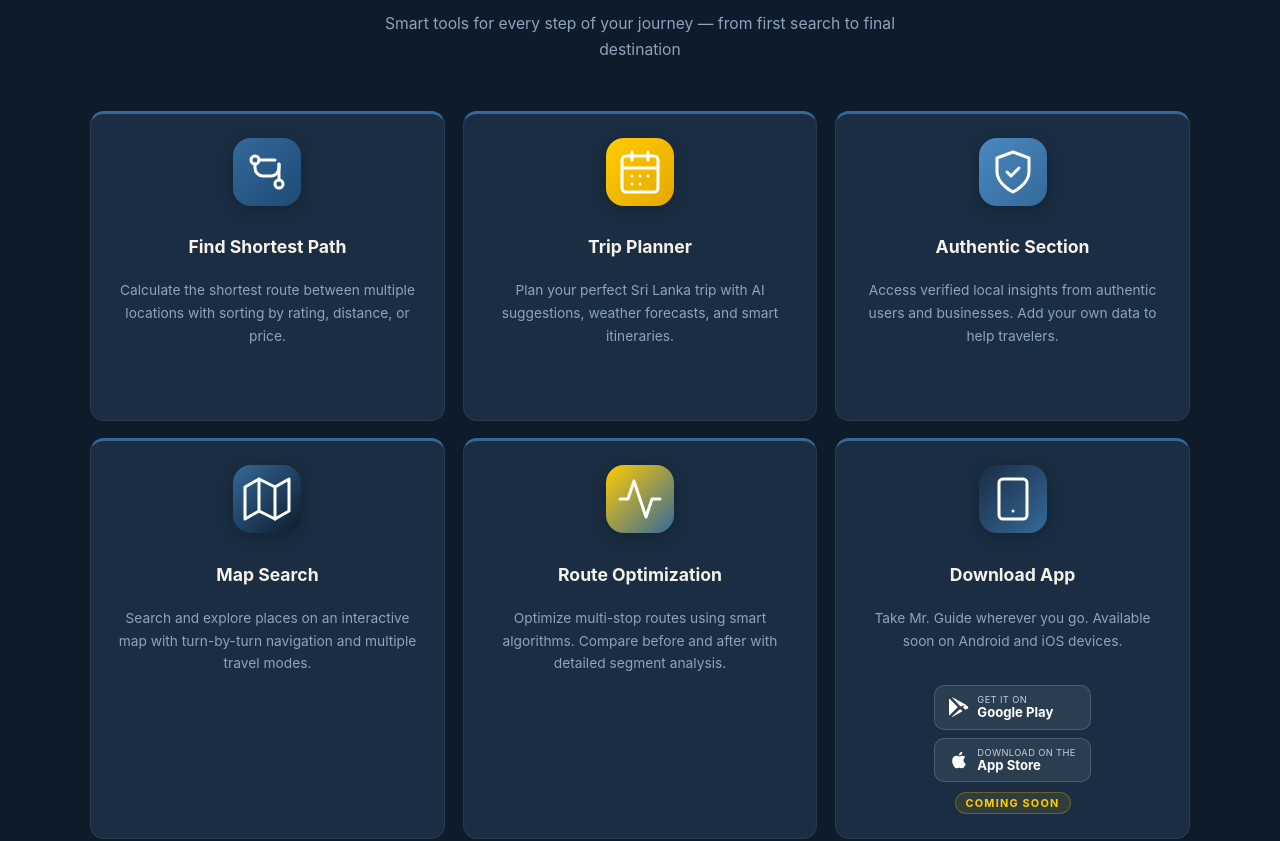
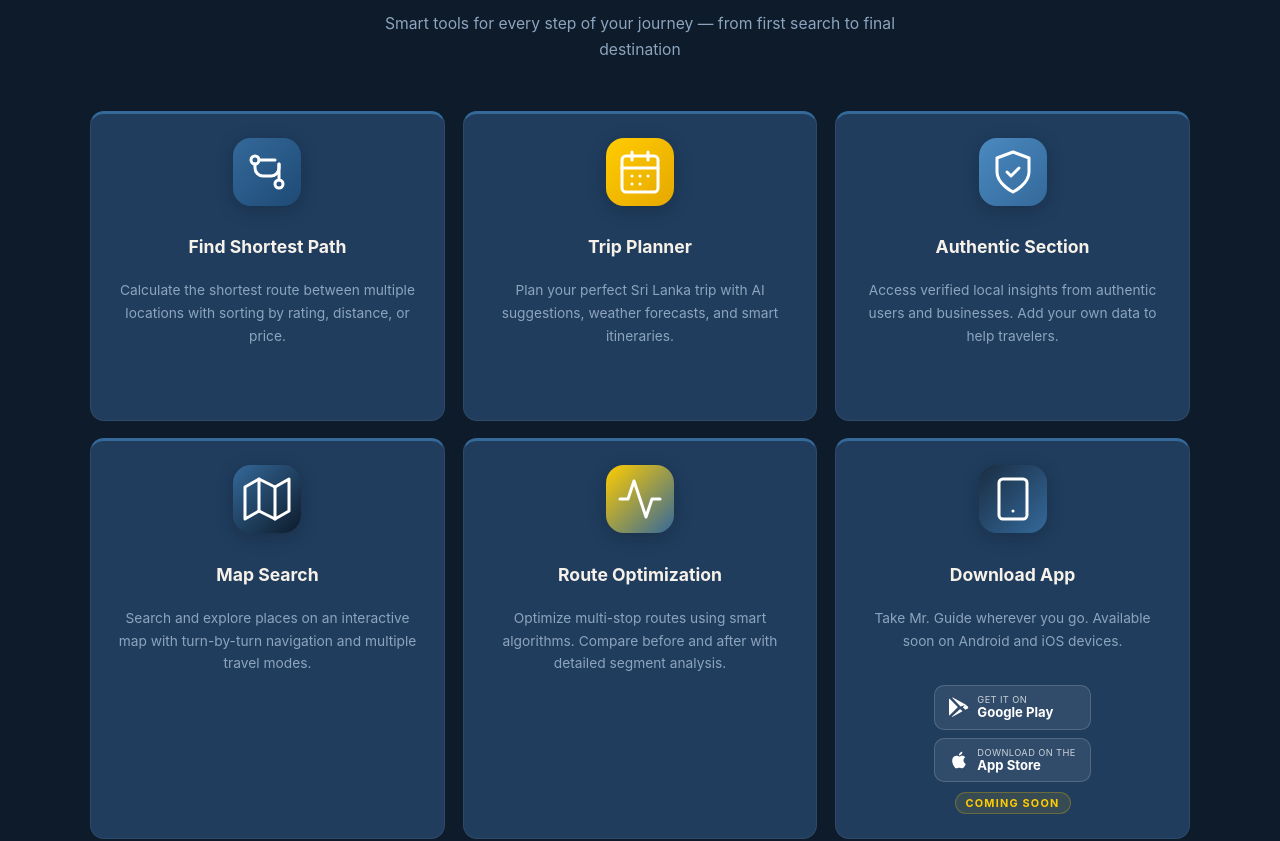
Before and after one commit to bandarathiwanka128/MRGUIDE, a React (Create React App) app in the folder frontend/: page / in a window 1280 px wide. Shown: the part 1634-2475 px from the top of the page. Built offline with nearby package versions, Linux system fonts and the light colour scheme; no server answers.

Commit message:
Updated git configuration and fixed routing issue

```diff
--- a/frontend/src/App.css
+++ b/frontend/src/App.css
@@ -11,7 +11,7 @@
   --blue-dark: #2a5580;
   --blue-light: #4a89c0;
   --cream: #F6F1E9;
-  --error: #e05252;
+  --error: #e33a3a;
   --success: #4caf50;
 }
 
@@ -19,8 +19,8 @@
 [data-theme="dark"] {
   --bg: #0D1B2A;
   --bg-surface: #132238;
-  --bg-card: #1a2d42;
-  --bg-card-hover: #1e3550;
+  --bg-card: #203d5e;
+  --bg-card-hover: #2b4767;
   --text: #F6F1E9;
   --text-muted: #8da4be;
   --text-dim: #5a7a9a;
```
